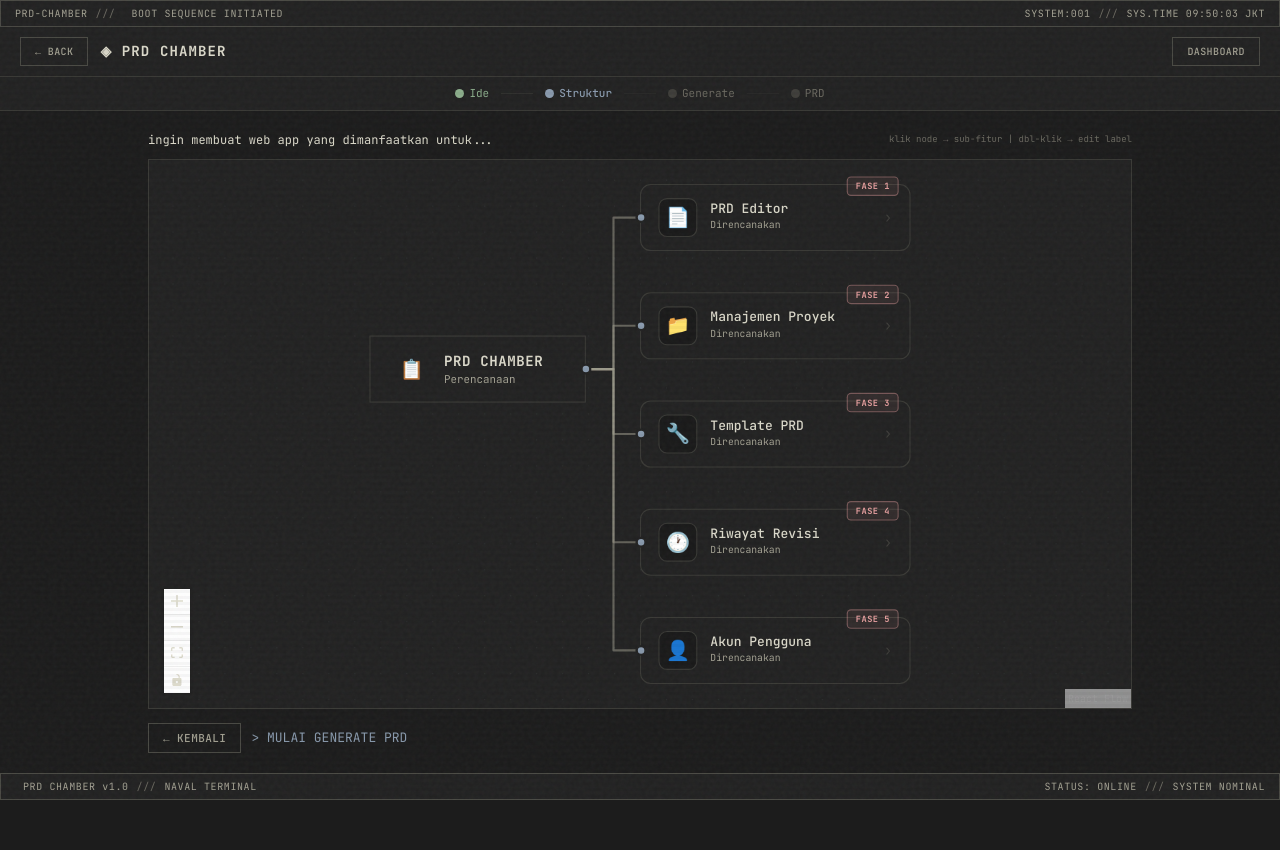
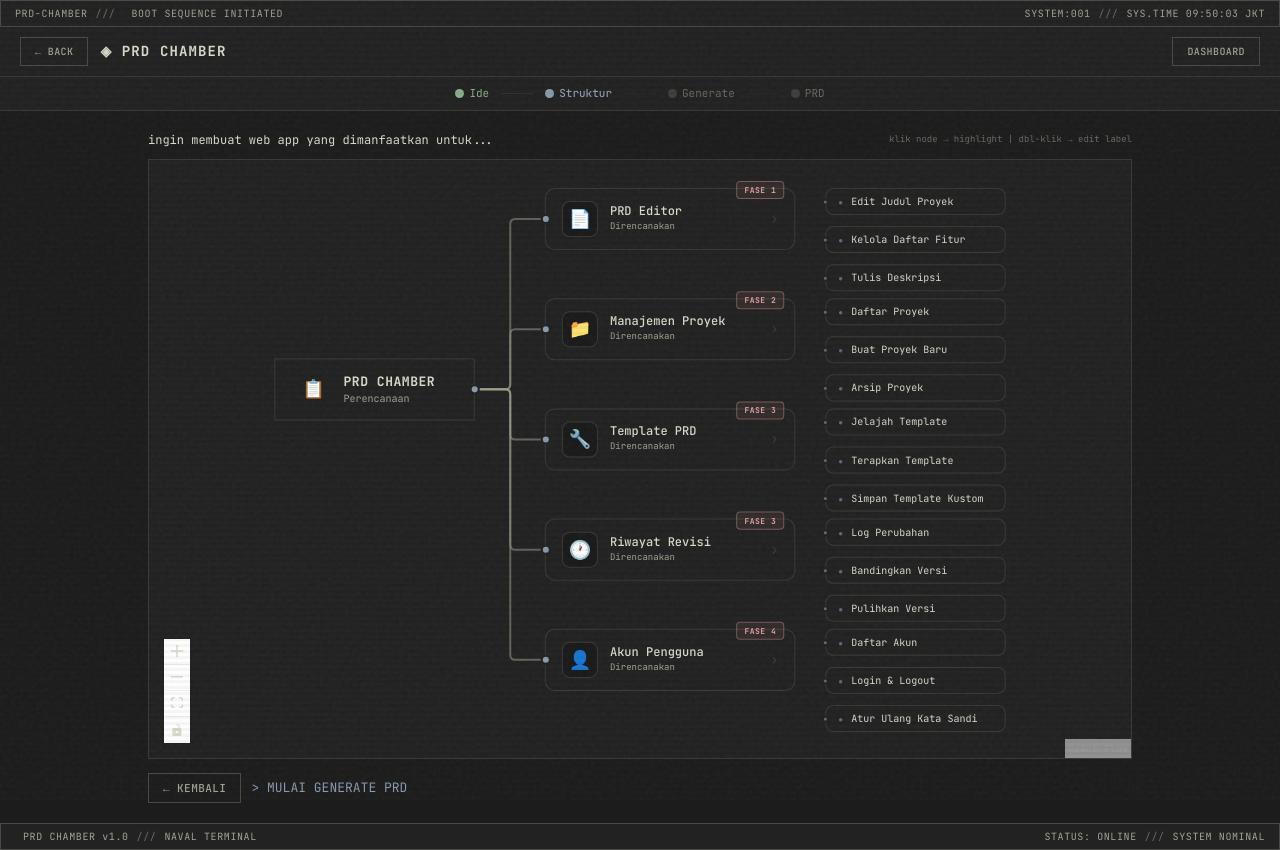
Before and after one commit to zettxh/prd-chamber, a React (Vite) app: page /project/1/structure in a window 1280 px wide. Before the commit the page ends 800 px from the top, so only its background shows below. Built offline with nearby package versions, Linux system fonts and the light colour scheme.

Commit message:
feat: semua sub-fitur + edge tampil sekaligus, klik hanya highlight

```diff
--- a/src/pages/StructurePage.tsx
+++ b/src/pages/StructurePage.tsx
@@ -14,17 +14,17 @@ import { useStructureStore, type StructureNodeData } from '../stores/structure';
 
 export default function StructurePage() {
   const navigate = useNavigate();
-  const { nodes, edges, selectPhase, deselectAll } = useStructureStore();
+  const { nodes, edges, setSelectedPhase, deselectAll, selectedPhaseId } = useStructureStore();
 
   const onNodeClick = useCallback(
     (_event: React.MouseEvent, node: Node<StructureNodeData>) => {
       if (node.data.isRoot) {
         deselectAll();
       } else if (node.type === 'phaseNode') {
-        selectPhase(node.id);
+        setSelectedPhase(node.id);
       }
     },
-    [selectPhase, deselectAll],
+    [setSelectedPhase, deselectAll],
   );
 
   const onPaneClick = useCallback(() => deselectAll(), [deselectAll]);
@@ -36,11 +36,12 @@ export default function StructurePage() {
         <span style={{ fontSize: 12, color: 'var(--text-primary)' }}>
           ingin membuat web app yang dimanfaatkan untuk...
         </span>
-        <span style={{ fontSize: 9, color: 'var(--text-muted)' }}>klik node → sub-fitur | dbl-klik → edit label</span>
+        <span style={{ fontSize: 9, color: 'var(--text-muted)' }}>
+          {selectedPhaseId ? `selected: ${selectedPhaseId}` : 'klik node → highlight | dbl-klik → edit label'}
+        </span>
       </div>
 
-      {/* Canvas full-width */}
-      <div className="term-panel" style={{ height: 550, overflow: 'hidden' }}>
+      <div className="term-panel" style={{ height: 600, overflow: 'hidden' }}>
         <ReactFlow
           nodes={nodes}
           edges={edges}
--- a/src/stores/structure.ts
+++ b/src/stores/structure.ts
@@ -16,7 +16,6 @@ export interface StructureStore {
   edges: Edge[];
   selectedPhaseId: string | null;
   setSelectedPhase: (id: string | null) => void;
-  selectPhase: (phaseId: string) => void;
   deselectAll: () => void;
   updateNodeLabel: (id: string, label: string) => void;
 }
@@ -25,13 +24,13 @@ const initialNodes: Array<Node<StructureNodeData>> = [
   {
     id: 'root',
     type: 'rootNode',
-    position: { x: 50, y: 180 },
+    position: { x: 30, y: 200 },
     data: { label: 'PRD Chamber', subtitle: 'Perencanaan', icon: '📋', isRoot: true },
   },
   {
     id: 'prd-editor',
     type: 'phaseNode',
-    position: { x: 300, y: 40 },
+    position: { x: 300, y: 30 },
     data: {
       label: 'PRD Editor', subtitle: 'Direncanakan', icon: '📄', faseNumber: 1,
       subFeatures: [
@@ -57,7 +56,7 @@ const initialNodes: Array<Node<StructureNodeData>> = [
   {
     id: 'template-prd',
     type: 'phaseNode',
-    position: { x: 300, y: 240 },
+    position: { x: 300, y: 250 },
     data: {
       label: 'Template PRD', subtitle: 'Direncanakan', icon: '🔧', faseNumber: 3,
       subFeatures: [
@@ -70,9 +69,9 @@ const initialNodes: Array<Node<StructureNodeData>> = [
   {
     id: 'riwayat-revisi',
     type: 'phaseNode',
-    position: { x: 300, y: 340 },
+    position: { x: 300, y: 360 },
     data: {
-      label: 'Riwayat Revisi', subtitle: 'Direncanakan', icon: '🕐', faseNumber: 4,
+      label: 'Riwayat Revisi', subtitle: 'Direncanakan', icon: '🕐', faseNumber: 3,
       subFeatures: [
         { name: 'Log Perubahan', description: 'Riwayat edit per section' },
         { name: 'Bandingkan Versi', description: 'Diff dua versi PRD' },
@@ -83,9 +82,9 @@ const initialNodes: Array<Node<StructureNodeData>> = [
   {
     id: 'akun-pengguna',
     type: 'phaseNode',
-    position: { x: 300, y: 440 },
+    position: { x: 300, y: 470 },
     data: {
-      label: 'Akun Pengguna', subtitle: 'Direncanakan', icon: '👤', faseNumber: 5,
+      label: 'Akun Pengguna', subtitle: 'Direncanakan', icon: '👤', faseNumber: 4,
       subFeatures: [
         { name: 'Daftar Akun', description: 'Pendaftaran user baru' },
         { name: 'Login & Logout', description: 'Autentikasi user' },
@@ -108,65 +107,81 @@ const initialEdges: Edge[] = [
     style: { stroke: 'var(--text-secondary)', strokeWidth: 2, opacity: 0.5 } },
 ];
 
-/** Build sub-feature nodes + edges for one phase */
-function buildSubForPhase(
-  phaseNode: Node<StructureNodeData>,
-): { nodes: Array<Node<any>>; edges: Edge[] } {
+/** Build all sub-feature nodes + edges upfront for all phases */
+function buildAllSubFeatures(): { nodes: Array<Node<any>>; edges: Edge[] } {
   const nodes: Array<Node<any>> = [];
   const edges: Edge[] = [];
 
-  if (phaseNode.data.isRoot || !phaseNode.data.subFeatures?.length) return { nodes, edges };
+  for (const phase of initialNodes) {
+    if (phase.data.isRoot || !phase.data.subFeatures?.length) continue;
+    const x = phase.position.x + 280;
+    const y = phase.position.y;
 
-  const x = phaseNode.position.x + 280;
-  const y = phaseNode.position.y - 6;
-
-  phaseNode.data.subFeatures.forEach((sf, i) => {
+    phase.data.subFeatures.forEach((sf, i) => {
       nodes.push({
-      id: `${phaseNode.id}-sub-${i}`,
+        id: `${phase.id}-sub-${i}`,
         type: 'subFeatureNode',
-      position: { x, y: y + i * 36 },
+        position: { x, y: y + i * 38 },
         data: { name: sf.name, description: sf.description },
       });
       edges.push({
-      id: `e-${phaseNode.id}-sub-${i}`,
-      source: phaseNode.id,
-      target: `${phaseNode.id}-sub-${i}`,
+        id: `e-${phase.id}-sub-${i}`,
+        source: phase.id,
+        target: `${phase.id}-sub-${i}`,
         type: 'smoothstep',
         animated: false,
-      style: { stroke: 'var(--accent)', strokeWidth: 1.5, opacity: 1 },
+        style: { stroke: 'var(--accent-dim)', strokeWidth: 1.5, opacity: 0.7 },
       });
     });
+  }
 
   return { nodes, edges };
 }
 
+const { nodes: subNodes, edges: subEdges } = buildAllSubFeatures();
+const fullNodes: Array<Node<StructureNodeData>> = [...initialNodes, ...subNodes] as Array<Node<StructureNodeData>>;
+const fullEdges: Edge[] = [...initialEdges, ...subEdges];
+
 export const useStructureStore = create<StructureStore>((set) => ({
-  nodes: initialNodes,
-  edges: initialEdges,
+  nodes: fullNodes,
+  edges: fullEdges,
   selectedPhaseId: null,
 
-  setSelectedPhase: (id) => set({ selectedPhaseId: id }),
-
-  /** Klik phase → tampilkan sub-fitur + edge, sembunyikan yang lain */
-  selectPhase: (phaseId: string) => {
-    const phaseNode = initialNodes.find(n => n.id === phaseId);
-    if (!phaseNode || phaseNode.data.isRoot || !phaseNode.data.subFeatures?.length) {
-      set({ nodes: initialNodes, edges: initialEdges, selectedPhaseId: phaseId });
+  setSelectedPhase: (id) => {
+    if (!id) {
+      set((s) => ({
+        selectedPhaseId: null,
+        nodes: s.nodes.map(n => ({ ...n, selected: false })),
+        edges: s.edges.map(e => ({
+          ...e,
+          style: { ...e.style, stroke: 'var(--accent-dim)', opacity: 0.7 },
+        })),
+      }));
       return;
     }
-
-    const { nodes: subNodes, edges: subEdges } = buildSubForPhase(phaseNode);
-
-    const highlighted = initialNodes.map(n => ({ ...n, selected: n.id === phaseId }));
-    set({
-      nodes: [...highlighted, ...subNodes] as Array<Node<StructureNodeData>>,
-      edges: initialEdges.concat(subEdges),
-      selectedPhaseId: phaseId,
-    });
+    set((s) => ({
+      selectedPhaseId: id,
+      nodes: s.nodes.map(n => ({ ...n, selected: n.id === id })),
+      edges: s.edges.map(e => ({
+        ...e,
+        style: {
+          ...e.style,
+          stroke: e.source === id ? 'var(--accent)' : 'var(--accent-dim)',
+          opacity: e.source === id ? 1 : 0.5,
+        },
+      })),
+    }));
   },
 
   deselectAll: () => {
-    set({ nodes: initialNodes, edges: initialEdges, selectedPhaseId: null });
+    set((s) => ({
+      selectedPhaseId: null,
+      nodes: s.nodes.map(n => ({ ...n, selected: false })),
+      edges: s.edges.map(e => ({
+        ...e,
+        style: { ...e.style, stroke: 'var(--accent-dim)', opacity: 0.7 },
+      })),
+    }));
   },
 
   updateNodeLabel: (id, label) =>
```
Lines whose indentation alone changed are shown as unchanged.
